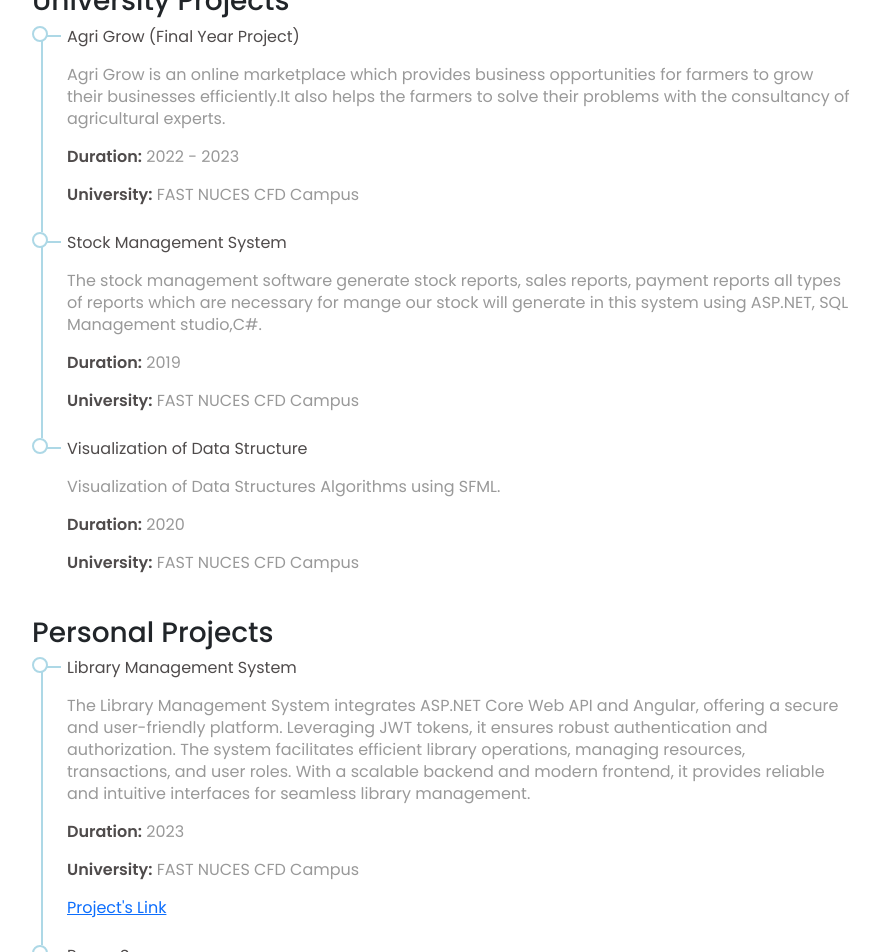
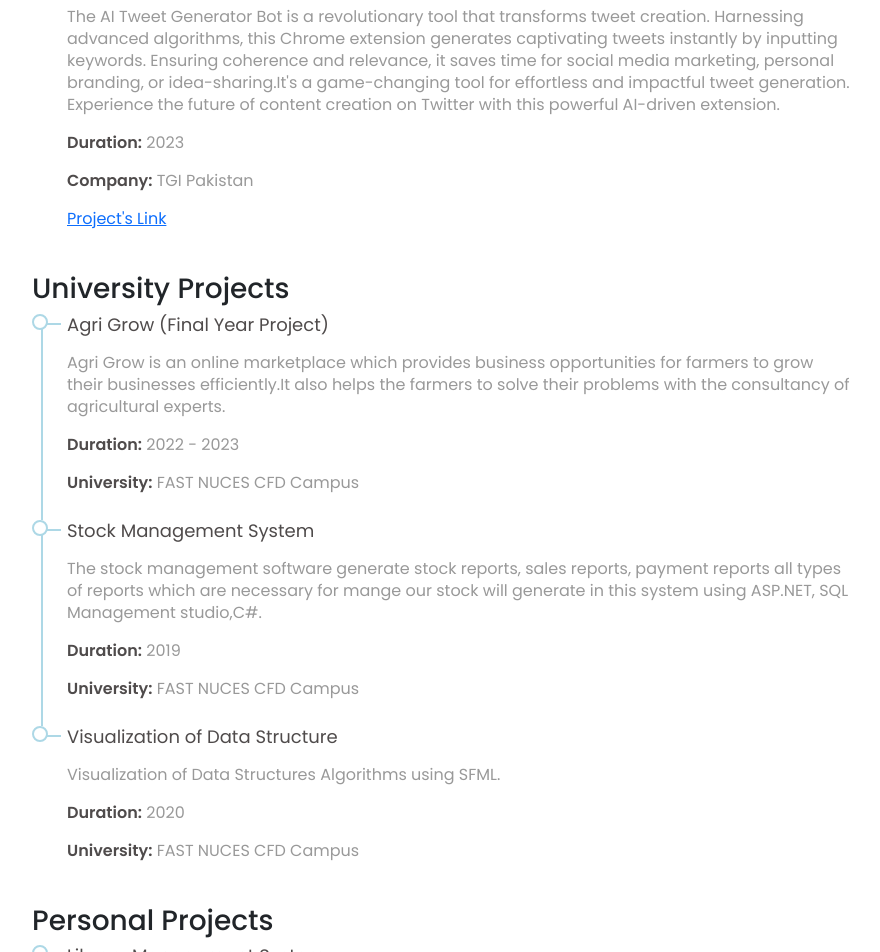
Before and after one commit to shehroz665/PortfolioWebsite, an Angular app: page /home in a window 1280 px wide. Shown: the part 1400-2352 px from the top of the page, without its empty margins (198-1078 px from the left). Built offline with nearby package versions, Linux system fonts and the light colour scheme.

Commit message:
professionalData updated

```diff
--- a/src/app/projects/projects.component.css
+++ b/src/app/projects/projects.component.css
@@ -16,9 +16,11 @@
   font-family: "poppins", sans-serif;
 
 }
-
-strong,
-.project-title {
+.project-title{
+  font-size: 18px;
+  color: #4f4b4b;
+}
+strong{
   color: #4f4b4b;
 }
 
--- a/src/app/projects/projects.component.html
+++ b/src/app/projects/projects.component.html
@@ -50,11 +50,13 @@
                     </div>
                     <div>
                       <p>{{ item.description }}</p>
-                      <p><strong>Duration:</strong> {{ item.duration }}</p>
-                      <p><strong>University:</strong> {{item.company}}</p>
-                      <p *ngIf="item.link!=''">
-                        <a  [href]="item.link" target="_blank">Project's Link</a>
-                      </p>
+                      <div *ngIf="item.links.length!=0" class="d-flex flex-row">
+                        <div *ngFor="let x of item.links;let i = index" >
+                            <p [ngClass]="{ 'px-2': i %2== 0 }">
+                              <a  [href]="x.url" target="_blank">{{x.name}} {{i!=item.links.length-1 ? ' , ' : ''}}</a>
+                            </p>
+                        </div>
+                      </div>
                     </div>
                   </li>
                 </ul>
--- a/src/app/projects/projects.component.ts
+++ b/src/app/projects/projects.component.ts
@@ -6,62 +6,71 @@
   styleUrls: ['./projects.component.css']
 })
 export class ProjectsComponent {
-  personalData:any[]=[
+  personalData: any[] = [
     {
-      title:'Library Management System',
-      duration:'2023',
-      description:'The Library Management System integrates ASP.NET Core Web API and Angular, offering a secure and user-friendly platform. Leveraging JWT tokens, it ensures robust authentication and authorization. The system facilitates efficient library operations, managing resources, transactions, and user roles. With a scalable backend and modern frontend, it provides reliable and intuitive interfaces for seamless library management.',
-      company:'FAST NUCES CFD Campus',
-      link:'https://github.com/ShehrozMalik665/React-Native-Quiz-App-Quizzler',
-      status:0,
+      title: 'Library Management System',
+      description: 'The Library Management System integrates ASP.NET Core Web API and Angular, offering a secure and user-friendly platform. Leveraging JWT tokens, it ensures robust authentication and authorization. The system facilitates efficient library operations, managing resources, transactions, and user roles. With a scalable backend and modern frontend, it provides reliable and intuitive interfaces for seamless library management.',
+      link: 'https://github.com/ShehrozMalik665/React-Native-Quiz-App-Quizzler',
+      links:[
+        {url:'https://github.com/shehroz665/libraryManagementSystem.git',name:`Frontend Project Link`},
+        {url:'https://github.com/shehroz665/JWT_API.git',name:`Backend Project Link`},
+      ]
+
     },
     {
-      title:'Penny Saver',
-      duration:'2023',
-      description:'Penny Saver is a mobile application that helps users keep track of their expenses. It allows users to record their daily expenses and categorize them into different categories, such as food, transportation, and entertainment. The app provides users with detailed reports and visualizations of their spending habits, including charts.',
-      company:'FAST NUCES CFD Campus',
-      link:' https://github.com/ShehrozMalik665/React-Native-Penny-Saver',
-      status:0,
+      title: 'Penny Saver',
+      description: 'Penny Saver is a mobile application that helps users keep track of their expenses. It allows users to record their daily expenses and categorize them into different categories, such as food, transportation, and entertainment. The app provides users with detailed reports and visualizations of their spending habits, including charts.',
+      link: 'https://github.com/ShehrozMalik665/React-Native-Penny-Saver',
+      links:[
+        {url:'https://github.com/ShehrozMalik665/React-Native-Penny-Saver',name:`Project Link`}
+      ]
     },
     {
-      title:'Quizzler',
-      duration:'2023',
-      description:'Quizzler is a mobile application that allows users to play various types of quizzes on their mobile devices. The app usually offers a wide range of quiz topics and categories, including general knowledge, sports, music, history, and more. Users can select the type of quiz they want to play and answer a series of multiple-choice questions.',
-      company:'FAST NUCES CFD Campus',
-      link:'https://github.com/ShehrozMalik665/React-Native-Quiz-App-Quizzler',
-      status:0,
+      title: 'Quizzler',
+      description: 'Quizzler is a mobile application that allows users to play various types of quizzes on their mobile devices. The app usually offers a wide range of quiz topics and categories, including general knowledge, sports, music, history, and more. Users can select the type of quiz they want to play and answer a series of multiple-choice questions.',
+      link: 'https://github.com/ShehrozMalik665/React-Native-Quiz-App-Quizzler',
+      links:[
+        {url:'https://github.com/ShehrozMalik665/React-Native-Quiz-App-Quizzler',name:`Project Link`}
+      ]
     },
   ];
-  universityData:any[]=[
+  universityData: any[] = [
     {
-      title:'Agri Grow (Final Year Project)',
-      duration:'2022 - 2023',
-      description:'Agri Grow is an online marketplace which provides business opportunities for farmers to grow their businesses efficiently.It also helps the farmers to solve their problems with the consultancy of agricultural experts.',
-      company:'FAST NUCES CFD Campus',
-      link:'',
+      title: 'Agri Grow (Final Year Project)',
+      duration: '2022 - 2023',
+      description: 'Agri Grow is an online marketplace which provides business opportunities for farmers to grow their businesses efficiently.It also helps the farmers to solve their problems with the consultancy of agricultural experts.',
+      company: 'FAST NUCES CFD Campus',
+      link: '',
     },
     {
-      title:'Stock Management System',
-      duration:'2019',
-      description:'The stock management software generate stock reports, sales reports, payment reports all types of reports which are necessary for mange our stock will generate in this system using ASP.NET, SQL Management studio,C#.',
-      company:'FAST NUCES CFD Campus',
-      link:'',
+      title: 'Stock Management System',
+      duration: '2019',
+      description: 'The stock management software generate stock reports, sales reports, payment reports all types of reports which are necessary for mange our stock will generate in this system using ASP.NET, SQL Management studio,C#.',
+      company: 'FAST NUCES CFD Campus',
+      link: '',
     },
     {
-      title:'Visualization of Data Structure',
-      duration:'2020',
-      description:'Visualization of Data Structures Algorithms using SFML.',
-      company:'FAST NUCES CFD Campus',
-      link:'',
+      title: 'Visualization of Data Structure',
+      duration: '2020',
+      description: 'Visualization of Data Structures Algorithms using SFML.',
+      company: 'FAST NUCES CFD Campus',
+      link: '',
     },
   ];
-  professionalData:any[]=[
+  professionalData: any[] = [
     {
-      title:'AI Upwork Proposal Generator Bot',
-      duration:'2023',
-      description:'An AI-powered Upwork proposal bot for freelancers to effortlessly generate winning project proposals. The AI Upwork Proposal Generator Bot is a powerful Chrome extension designed to assist freelancers in crafting compelling proposals on the Upwork platform. Leveraging the capabilities of artificial intelligence, this extension generates customized proposals by analysing job descriptions and generating relevant proposal content. The extension utilizes advanced natural language processing and machine learning algorithms to analyse key details from the job description, such as required skills, project scope, and client expectations. Based on this analysis, the bot generates a persuasive proposal that highlights the freelancers relevant experience, skills, and abilities.Key features of the AI Upwork Proposal Generator are Proposal Customization, Efficiency and Time-saving, Quality and Relevance, Language Enhancement.',
-      link:'https://chromewebstore.google.com/detail/ai-upwork-proposal-genera/ebohhakmmbhflceobapjonihadpbmiee',
-      company:'TGI Pakistan',
+      title: 'AI Upwork Proposal Generator Bot',
+      duration: '2023',
+      description: 'An AI-powered Upwork proposal bot for freelancers to effortlessly generate winning project proposals. The AI Upwork Proposal Generator Bot is a powerful Chrome extension designed to assist freelancers in crafting compelling proposals on the Upwork platform. Leveraging the capabilities of artificial intelligence, this extension generates customized proposals by analysing job descriptions and generating relevant proposal content. The extension utilizes advanced natural language processing and machine learning algorithms to analyse key details from the job description, such as required skills, project scope, and client expectations. Based on this analysis, the bot generates a persuasive proposal that highlights the freelancers relevant experience, skills, and abilities.Key features of the AI Upwork Proposal Generator are Proposal Customization, Efficiency and Time-saving, Quality and Relevance, Language Enhancement.',
+      link: 'https://chromewebstore.google.com/detail/ai-upwork-proposal-genera/ebohhakmmbhflceobapjonihadpbmiee',
+      company: 'TGI Pakistan',
+    },
+    {
+      title: 'AI Tweet Generator Bot',
+      duration: '2023',
+      description: `The AI Tweet Generator Bot is a revolutionary tool that transforms tweet creation. Harnessing advanced algorithms, this Chrome extension generates captivating tweets instantly by inputting keywords. Ensuring coherence and relevance, it saves time for social media marketing, personal branding, or idea-sharing.It's a game-changing tool for effortless and impactful tweet generation. Experience the future of content creation on Twitter with this powerful AI-driven extension.`,
+      link: 'https://chromewebstore.google.com/detail/ai-tweet-generator-bot/dbjencablhlogabpadhjkoakilekdbfb',
+      company: 'TGI Pakistan',
     },
   ];
 }
```
